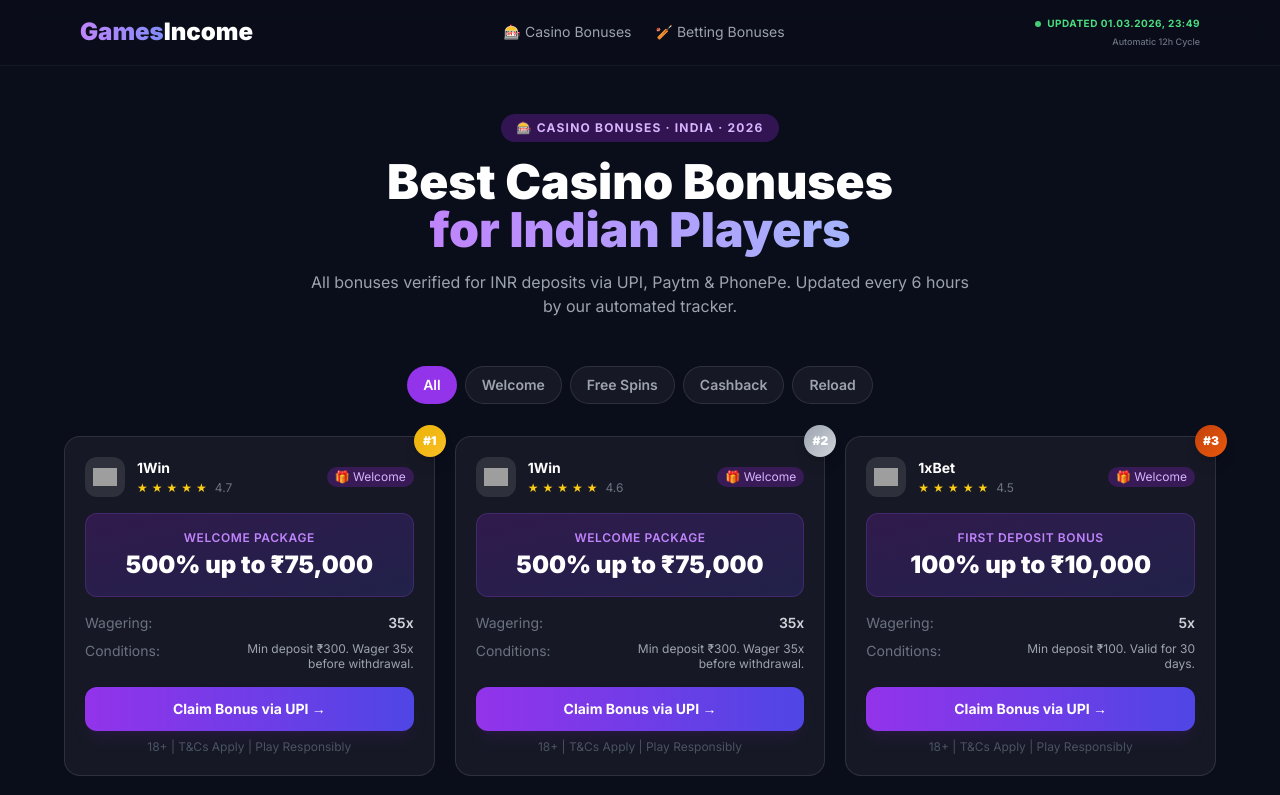
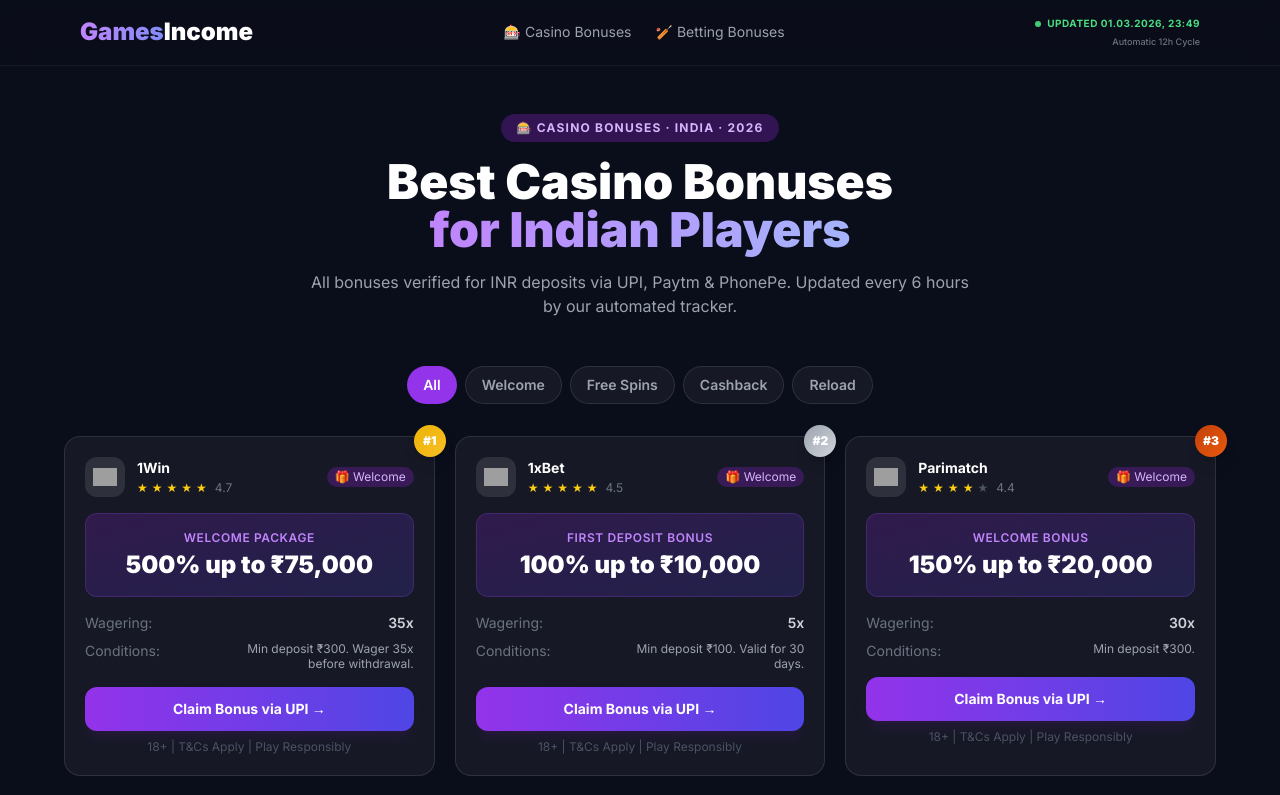
Before and after one commit to yevhens-hue/automating-bonus-scraper, a Next.js app in the folder frontend/: page /casino-bonuses in a window 1280 px wide. Shown: the top 795 px of the page. Built offline with nearby package versions, Linux system fonts and the light colour scheme; grey boxes are pictures that could not be loaded.

Commit message:
Feature: Tracking New/Expired bonuses and multi-offer display support

```diff
--- a/frontend/app/betting-bonuses/page.tsx
+++ b/frontend/app/betting-bonuses/page.tsx
@@ -1,4 +1,4 @@
-import { STATIC_BONUSES } from '@/lib/bonuses';
+import { getBonuses } from '@/lib/bonuses';
 import BonusCard from '@/components/BonusCard';
 
 export const metadata = {
@@ -7,7 +7,7 @@
 };
 
 export default function BettingBonusesPage() {
-    const bonuses = STATIC_BONUSES.filter(b => b.type === 'betting');
+    const bonuses = getBonuses('betting', 'IN');
 
     return (
         <main className="min-h-screen bg-[#0a0d1a] py-12 px-4">
@@ -34,8 +34,8 @@
                     {['All Sports', '🏏 Cricket', '⚽ Football', '🏀 Basketball', '🎾 Tennis', '🏉 Kabaddi'].map(f => (
                         <button key={f}
                             className={`px-4 py-2 rounded-full text-sm font-semibold transition-all ${f === 'All Sports'
-                                    ? 'bg-indigo-600 text-white'
-                                    : 'bg-white/5 text-gray-400 hover:bg-white/10 hover:text-white border border-white/10'
+                                ? 'bg-indigo-600 text-white'
+                                : 'bg-white/5 text-gray-400 hover:bg-white/10 hover:text-white border border-white/10'
                                 }`}>
                             {f}
                         </button>
--- a/frontend/app/casino-bonuses/page.tsx
+++ b/frontend/app/casino-bonuses/page.tsx
@@ -1,4 +1,4 @@
-import { STATIC_BONUSES } from '@/lib/bonuses';
+import { getBonuses } from '@/lib/bonuses';
 import BonusCard from '@/components/BonusCard';
 
 export const metadata = {
@@ -7,7 +7,7 @@
 };
 
 export default function CasinoBonusesPage() {
-    const bonuses = STATIC_BONUSES.filter(b => b.type === 'casino');
+    const bonuses = getBonuses('casino', 'IN');
 
     return (
         <main className="min-h-screen bg-[#0a0d1a] py-12 px-4">
@@ -34,8 +34,8 @@
                     {['All', 'Welcome', 'Free Spins', 'Cashback', 'Reload'].map(f => (
                         <button key={f}
                             className={`px-4 py-2 rounded-full text-sm font-semibold transition-all ${f === 'All'
-                                    ? 'bg-purple-600 text-white'
-                                    : 'bg-white/5 text-gray-400 hover:bg-white/10 hover:text-white border border-white/10'
+                                ? 'bg-purple-600 text-white'
+                                : 'bg-white/5 text-gray-400 hover:bg-white/10 hover:text-white border border-white/10'
                                 }`}>
                             {f}
                         </button>
--- a/frontend/components/BonusCard.tsx
+++ b/frontend/components/BonusCard.tsx
@@ -14,11 +14,28 @@
 const RANK_COLORS = ['from-yellow-500 to-amber-400', 'from-gray-400 to-gray-300', 'from-orange-700 to-orange-600'];
 
 export default function BonusCard({ bonus, rank }: { bonus: Bonus; rank?: number }) {
+    const isExpired = bonus.is_expired;
+    const isNew = bonus.is_new;
+
     return (
-        <div className="group relative bg-white/5 hover:bg-white/8 border border-white/10 hover:border-purple-500/50 rounded-2xl p-5 transition-all duration-300 hover:-translate-y-1 hover:shadow-2xl hover:shadow-purple-900/20">
+        <div className={`group relative bg-white/5 hover:bg-white/8 border border-white/10 ${isExpired ? 'opacity-60 grayscale-[0.5]' : 'hover:border-purple-500/50'} rounded-2xl p-5 transition-all duration-300 ${!isExpired && 'hover:-translate-y-1 hover:shadow-2xl hover:shadow-purple-900/20'}`}>
 
-            {/* Rank badge */}
-            {rank && rank <= 3 && (
+            {/* Status Badges */}
+            <div className="absolute -top-2 left-4 flex gap-2">
+                {isNew && (
+                    <span className="bg-green-500 text-white text-[10px] font-black px-2 py-0.5 rounded-md shadow-lg animate-pulse">
+                        NEW
+                    </span>
+                )}
+                {isExpired && (
+                    <span className="bg-gray-600 text-white text-[10px] font-black px-2 py-0.5 rounded-md shadow-lg">
+                        EXPIRED
+                    </span>
+                )}
+            </div>
+
+            {/* Rank badge - only for active */}
+            {rank && rank <= 3 && !isExpired && (
                 <div className={`absolute -top-3 -right-3 w-8 h-8 rounded-full bg-gradient-to-br ${RANK_COLORS[rank - 1]} flex items-center justify-center text-white font-black text-xs shadow-lg`}>
                     #{rank}
                 </div>
@@ -44,14 +61,14 @@
                         <span className="text-gray-500 text-xs ml-1">{bonus.rating.toFixed(1)}</span>
                     </div>
                 </div>
-                <span className="text-xs bg-purple-900/50 text-purple-300 px-2 py-0.5 rounded-full flex-shrink-0">
+                <span className={`text-xs ${isExpired ? 'bg-gray-800 text-gray-400' : 'bg-purple-900/50 text-purple-300'} px-2 py-0.5 rounded-full flex-shrink-0`}>
                     {BONUS_TYPE_LABELS[bonus.bonus_type] || '🎯 Bonus'}
                 </span>
             </div>
 
             {/* Bonus Amount - the hero */}
-            <div className="bg-gradient-to-br from-purple-900/40 to-indigo-900/40 border border-purple-500/20 rounded-xl p-4 mb-4 text-center">
-                <div className="text-xs text-purple-400 mb-1 font-semibold uppercase tracking-wider">{bonus.bonus_title}</div>
+            <div className={`bg-gradient-to-br ${isExpired ? 'from-gray-900 to-gray-800' : 'from-purple-900/40 to-indigo-900/40'} border ${isExpired ? 'border-white/5' : 'border-purple-500/20'} rounded-xl p-4 mb-4 text-center`}>
+                <div className={`text-xs ${isExpired ? 'text-gray-500' : 'text-purple-400'} mb-1 font-semibold uppercase tracking-wider`}>{bonus.bonus_title}</div>
                 <div className="text-2xl font-black text-white leading-tight">{bonus.bonus_amount}</div>
             </div>
 
@@ -68,6 +85,11 @@
             </div>
 
             {/* CTA */}
+            {isExpired ? (
+                <div className="block w-full text-center bg-gray-800 text-gray-500 font-bold py-3 px-4 rounded-xl cursor-not-allowed text-sm">
+                    Offer Expired
+                </div>
+            ) : (
                 <a
                     href={bonus.affiliate_url}
                     target="_blank"
@@ -76,6 +98,7 @@
                 >
                     Claim Bonus via UPI →
                 </a>
+            )}
 
             <p className="text-xs text-gray-600 text-center mt-2">18+ | T&Cs Apply | Play Responsibly</p>
         </div>
--- a/frontend/lib/bonuses.ts
+++ b/frontend/lib/bonuses.ts
@@ -13,6 +13,9 @@
   logo_url: string;
   rating: number;
   scraped_at: string;
+  is_new?: boolean;
+  is_expired?: boolean;
+  is_active?: number;
 }
 
 import bonusesData from '../data/bonuses.json';
```
Also changed, not shown: 1 other file (tests, documents, lock files or other folders). Lines whose indentation alone changed are shown as unchanged.
